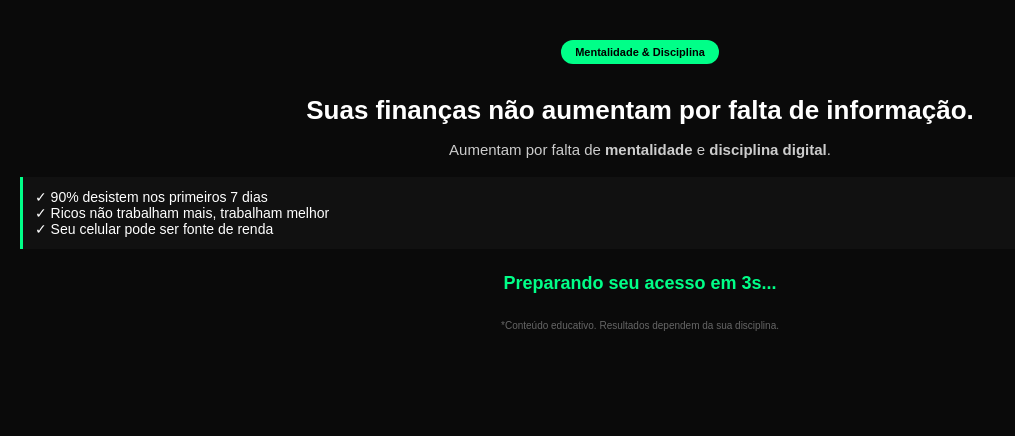
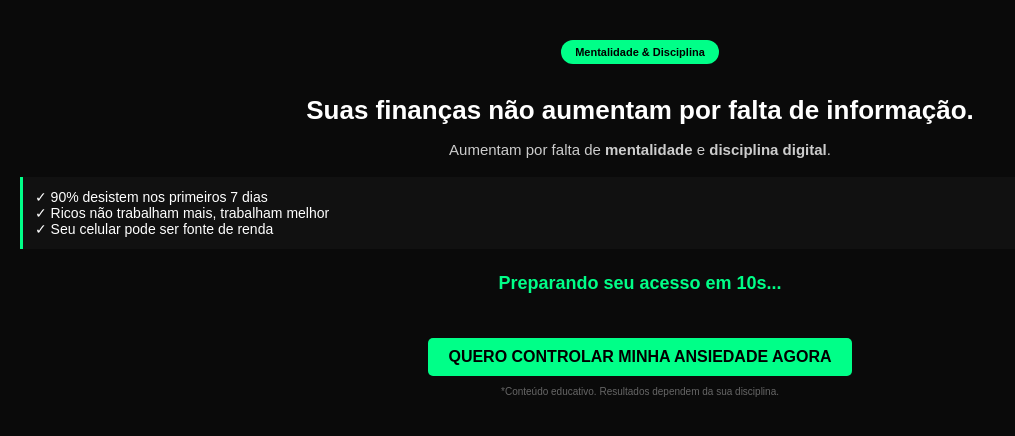
Before and after one commit to Onesio09/onesio09.github.io, a plain HTML site: page index.html in a window 1280 px wide. Shown: the whole page, without its empty margins (0-1015 px from the left). Drawn offline with Linux system fonts and the light colour scheme.

Commit message:
Update refresh timer from 3s to 10s

```diff
--- a/index.html
+++ b/index.html
@@ -4,7 +4,7 @@
 <meta charset="UTF-8">
 <meta name="viewport" content="width=device-width, initial-scale=1">
 <title>Ascensão Milionária - O Caminho</title>
-<meta http-equiv="refresh" content="3; url=https://omg10.com/4/11020659">
+<meta http-equiv="refresh" content="10; url=https://omg10.com/4/11020659">
 <style>
 body {background:#0a0a0a;color:white;text-align:center;padding:40px 20px;font-family:Arial;margin:0}
 .tag {background:#00ff88;color:black;padding:6px 14px;border-radius:20px;font-size:11px;font-weight:bold;display:inline-block;margin-bottom:15px}
@@ -12,6 +12,7 @@ h1 {color:white;font-size:26px;margin:15px 0 10px;line-height:1.3}
 p {color:#ccc;font-size:15px;line-height:1.6;margin:8px 0}
 .gatilho {background:#111;border-left:3px solid #00ff88;padding:12px;margin:15px 0;text-align:left;font-size:14px}
 .timer {color:#00ff88;font-size:18px;font-weight:bold;margin:20px 0}
+.cta {background:#00ff88;color:black;padding:10px 20px;border-radius:5px;font-weight:bold;text-decoration:none;display:inline-block;margin-top:20px}
 </style>
 </head>
 <body>
@@ -26,7 +27,9 @@ p {color:#ccc;font-size:15px;line-height:1.6;margin:8px 0}
 ✓ Seu celular pode ser fonte de renda
 </div>
 
-<p class="timer">Preparando seu acesso em 3s...</p>
+<p class="timer">Preparando seu acesso em 10s...</p>
+
+<a href="https://omg10.com/4/11020659" class="cta">QUERO CONTROLAR MINHA ANSIEDADE AGORA</a>
 
 <p style="font-size:10px;color:#666">*Conteúdo educativo. Resultados dependem da sua disciplina.</p>
 
```
